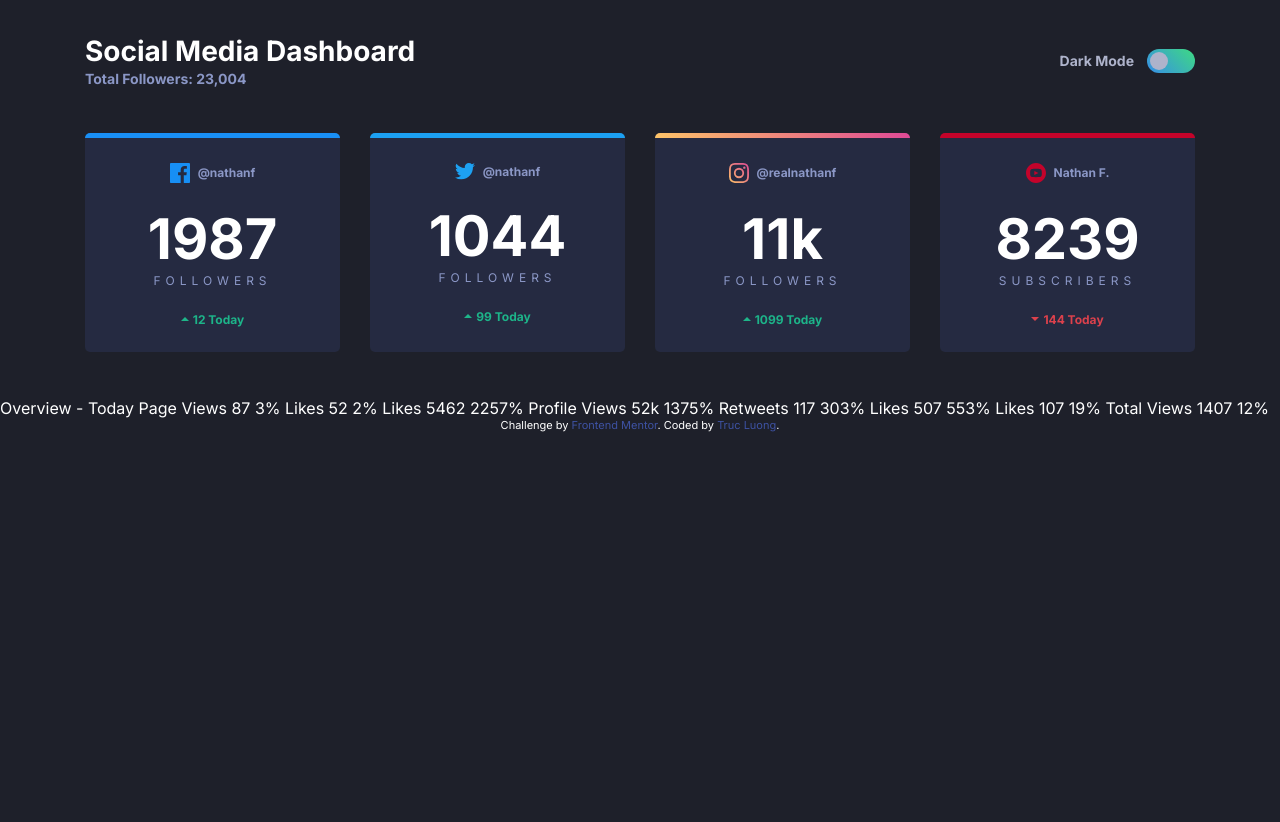
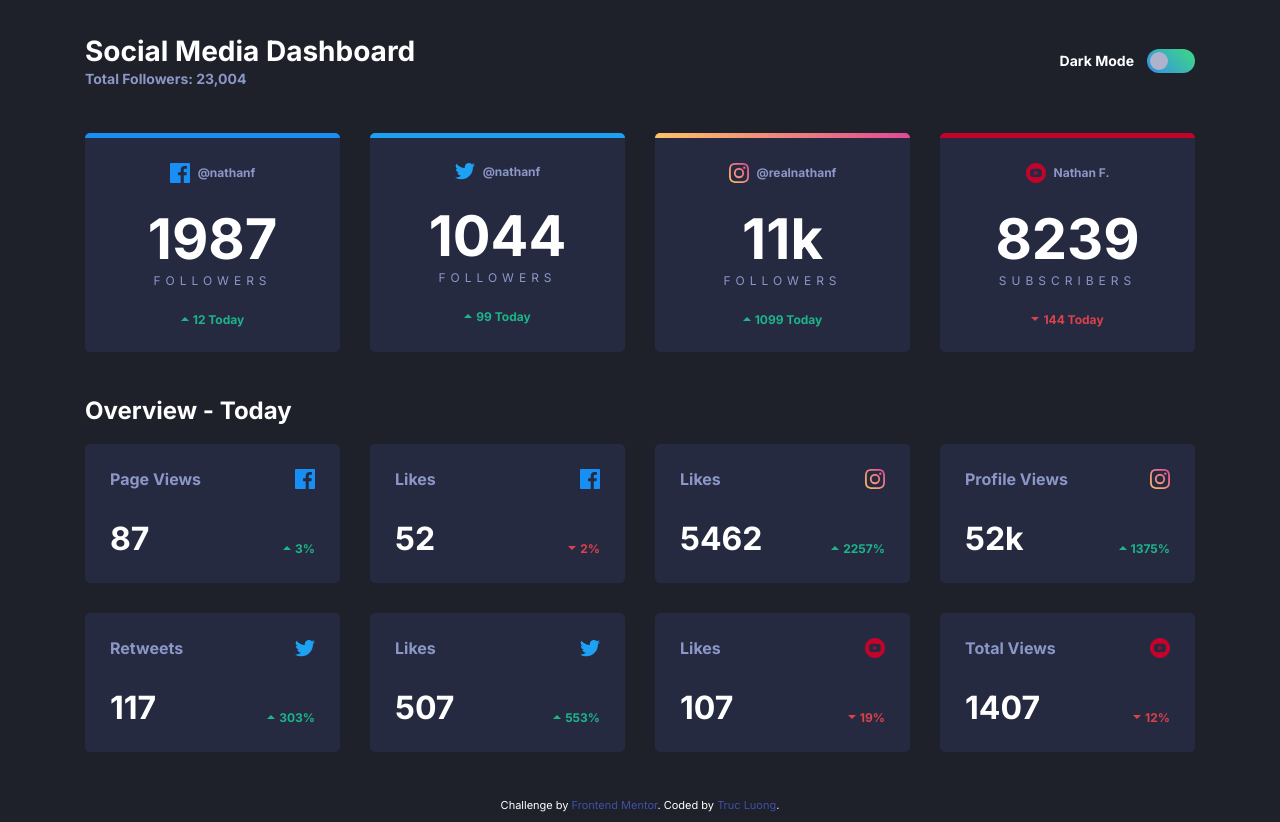
Before and after one commit to truclng/social-media-dashboard, a website: page index.html in a window 1280 px wide. Before the commit the page ends 800 px from the top, so only its background shows below. Drawn offline with Linux system fonts and the light colour scheme; files that its build step writes are made by us from their sources.

Commit message:
finished card grid, need to work on colour mode changes

```diff
--- a/app/scss/components/_index.scss
+++ b/app/scss/components/_index.scss
@@ -1,3 +1,4 @@
 @forward 'card';
+@forward 'change-grid';
 @forward 'header';
 @forward 'toggle';
--- a/app/scss/components/card.scss
+++ b/app/scss/components/card.scss
@@ -114,6 +114,10 @@
 
     &__numchange {
         margin-left: rem(4);
+
+        &--small {
+            font-size: rem(12);
+        }
     }
 
 }
--- /dev/null
+++ b/app/scss/components/change-grid.scss
@@ -0,0 +1,24 @@
+@use '../util' as *;
+
+.change-title {
+    margin-bottom: rem(20);
+}
+
+.change-grid {
+    font-weight: bold;
+
+    &__platform {
+        display: flex;
+        justify-content: space-between;
+        align-items: center;
+        margin-bottom: rem(30);
+    }
+
+    &__statistics {
+        display: flex;
+        align-items: baseline;
+        justify-content: space-between;
+        color: var(--dark-text2);
+    }
+
+}
--- a/app/scss/components/toggle.scss
+++ b/app/scss/components/toggle.scss
@@ -54,7 +54,7 @@
         width: rem(18);
         height: rem(18);
         border-radius: 50%;
-        background-color: var(--toggle);
+        background-color: var(--toggle-bg-light);
         transition: all 150ms ease-in-out;
     }
 
--- a/app/scss/globals/colours.scss
+++ b/app/scss/globals/colours.scss
@@ -7,9 +7,11 @@
     --instagram-middle: hsl(5, 77%, 71%);
     --instagram-end: hsl(329, 70%, 58%);
     --youtube: hsl(348, 97%, 39%);
+    --toggle-bg-light: hsl(230, 22%, 74%);
     --toggle-bg-start: hsl(210, 78%, 56%);
     --toggle-bg-end: hsl(146, 68%, 55%);
-    --toggle: hsl(230, 22%, 74%);
+    --toggle-light: hsl(230, 19%, 60%);
+    --toggle-button-light: hsl(228, 46%, 96%);
     --dark-bg: hsl(230, 17%, 14%);
     --dark-top-bg: hsl(232, 19%, 15%);
     --dark-card-bg: hsl(228, 28%, 20%);
--- a/app/scss/globals/layout.scss
+++ b/app/scss/globals/layout.scss
@@ -9,3 +9,7 @@
         padding: 0;
     }
 }
+
+.attribution {
+    margin-bottom: rem(10);
+}
--- a/index.html
+++ b/index.html
@@ -6,7 +6,7 @@
 
   <link rel="icon" type="image/png" sizes="32x32" href="./images/favicon-32x32.png">
 
-  <title>Frontend Mentor Challenge</title>
+  <title>Frontend Mentor Challenge | Social Media Dashboard</title>
 
   <!-- Google Fonts Import -->
   <link rel="preconnect" href="https://fonts.googleapis.com">
@@ -99,41 +99,113 @@
         </div>
       </div>
     </section>
-
-
-    Overview - Today
-
-    Page Views
-    87
-    3%
-
-    Likes
-    52
-    2%
-
-    Likes
-    5462
-    2257%
-
-    Profile Views
-    52k
-    1375%
-
-    Retweets
-    117
-    303%
-
-    Likes
-    507
-    553%
-
-    Likes
-    107
-    19%
-
-    Total Views
-    1407
-    12%
+    <h2 class="container change-title">Overview - Today</h2>
+    <section class="container card-grid">
+      <div class="card change-grid">
+        <div class="change-grid__platform">
+          <div class="change-grid__label">Page Views</div>
+          <img src="images/icon-facebook.svg" alt="Facebook icon" />
+        </div>
+        <div class="change-grid__statistics">
+          <div class="card__count--small">87</div>
+          <div class="card__change card__change--up">
+            <img src="images/icon-up.svg" alt="up arrow icon" />
+            <div class="card__numchange card__numchange--small">3%</div>
+          </div>
+        </div>
+      </div>
+      <div class="card change-grid">
+        <div class="change-grid__platform">
+          <div class="change-grid__label">Likes</div>
+          <img src="images/icon-facebook.svg" alt="Facebook icon" />
+        </div>
+        <div class="change-grid__statistics">
+          <div class="card__count--small">52</div>
+          <div class="card__change card__change--down">
+            <img src="images/icon-down.svg" alt="down arrow icon" />
+            <div class="card__numchange card__numchange--small">2%</div>
+          </div>
+        </div>
+      </div>
+      <div class="card change-grid">
+        <div class="change-grid__platform">
+          <div class="change-grid__label">Likes</div>
+          <img src="images/icon-instagram.svg" alt="Instagram icon" />
+        </div>
+        <div class="change-grid__statistics">
+          <div class="card__count--small">5462</div>
+          <div class="card__change card__change--up">
+            <img src="images/icon-up.svg" alt="up arrow icon" />
+            <div class="card__numchange card__numchange--small">2257%</div>
+          </div>
+        </div>
+      </div>
+      <div class="card change-grid">
+        <div class="change-grid__platform">
+          <div class="change-grid__label">Profile Views</div>
+          <img src="images/icon-instagram.svg" alt="Instagram icon" />
+        </div>
+        <div class="change-grid__statistics">
+          <div class="card__count--small">52k</div>
+          <div class="card__change card__change--up">
+            <img src="images/icon-up.svg" alt="up arrow icon" />
+            <div class="card__numchange card__numchange--small">1375%</div>
+          </div>
+        </div>
+      </div>
+      <div class="card change-grid">
+        <div class="change-grid__platform">
+          <div class="change-grid__label">Retweets</div>
+          <img src="images/icon-twitter.svg" alt="Twitter icon" />
+        </div>
+        <div class="change-grid__statistics">
+          <div class="card__count--small">117</div>
+          <div class="card__change card__change--up">
+            <img src="images/icon-up.svg" alt="up arrow icon" />
+            <div class="card__numchange card__numchange--small">303%</div>
+          </div>
+        </div>
+      </div>
+      <div class="card change-grid">
+        <div class="change-grid__platform">
+          <div class="change-grid__label">Likes</div>
+          <img src="images/icon-twitter.svg" alt="Twitter icon" />
+        </div>
+        <div class="change-grid__statistics">
+          <div class="card__count--small">507</div>
+          <div class="card__change card__change--up">
+            <img src="images/icon-up.svg" alt="up arrow icon" />
+            <div class="card__numchange card__numchange--small">553%</div>
+          </div>
+        </div>
+      </div>
+      <div class="card change-grid">
+        <div class="change-grid__platform">
+          <div class="change-grid__label">Likes</div>
+          <img src="images/icon-youtube.svg" alt="YouTube icon" />
+        </div>
+        <div class="change-grid__statistics">
+          <div class="card__count--small">107</div>
+          <div class="card__change card__change--down">
+            <img src="images/icon-down.svg" alt="down arrow icon" />
+            <div class="card__numchange card__numchange--small">19%</div>
+          </div>
+        </div>
+      </div>
+      <div class="card change-grid">
+        <div class="change-grid__platform">
+          <div class="change-grid__label">Total Views</div>
+          <img src="images/icon-youtube.svg" alt="YouTube icon" />
+        </div>
+        <div class="change-grid__statistics">
+          <div class="card__count--small">1407</div>
+          <div class="card__change card__change--down">
+            <img src="images/icon-down.svg" alt="down arrow icon" />
+            <div class="card__numchange card__numchange--small">12%</div>
+          </div>
+        </div>
+      </div>
+    </section>
   </main>
   <div class="attribution">
     Challenge by <a href="https://www.frontendmentor.io?ref=challenge" target="_blank">Frontend Mentor</a>.
```
Also changed, not shown: dist/style.css, 1 other file.
